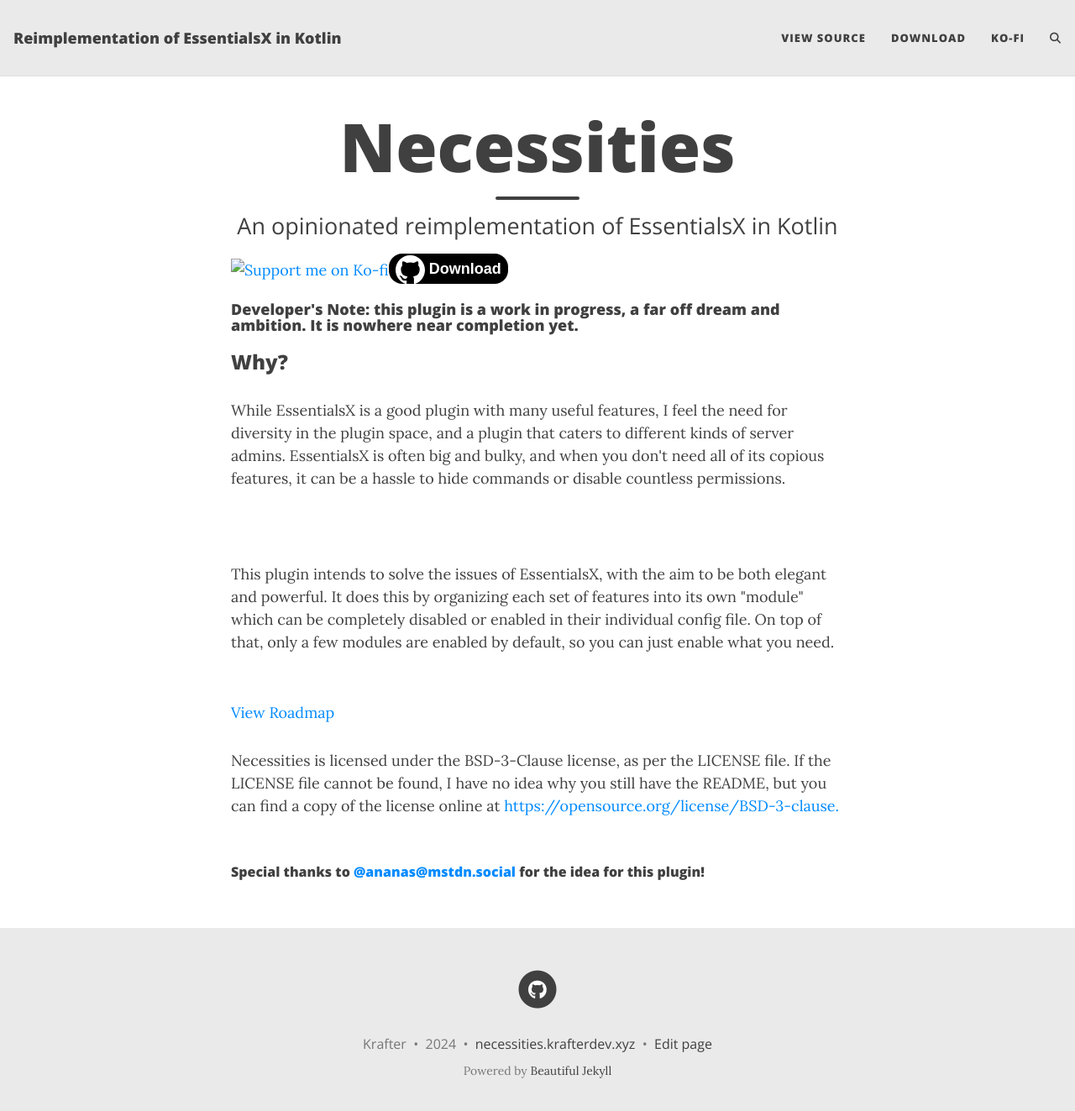
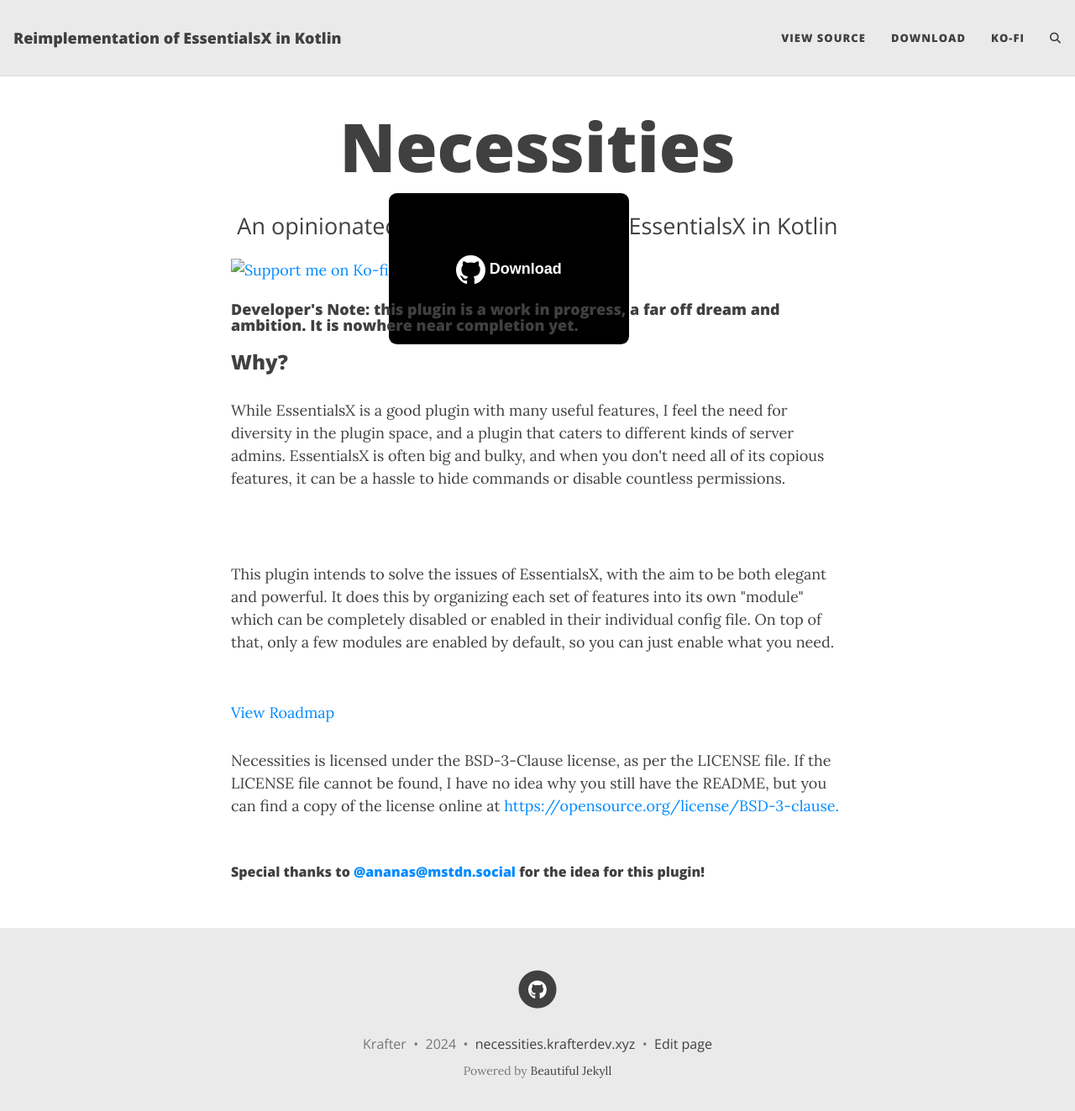
Before and after one commit to TheKrafter/NecessitiesWebpage, a Jekyll site: the page built from index.html, in a window 1280 px wide and 1336 px high. Shown: the top 1323 px of the window at 84% size. Built offline with Jekyll 4.4.1, drawn with Linux system fonts in a browser that asks for light colours; comment, search, counter and statistics services are not loaded.

Commit message:
Update fr 😔

```diff
--- a/index.html
+++ b/index.html
@@ -4,7 +4,7 @@
 subtitle: An opinionated reimplementation of EssentialsX in Kotlin
 ---
 
-<a href="https://ko-fi.com/G2G5DO1DO"><img src="https://ko-fi.com/img/githubbutton_sm.svg" alt="Support me on Ko-fi" height="40"></a><a style="border-radius: 1rem; background-color: black; color: white; text-decoration: none; font-family: Arial, Helvetica, sans-serif; font-weight: 600; padding: 0.5rem;" href="https://github.com/TheKrafter/Necessities/releases/latest"><svg xmlns="http://www.w3.org/2000/svg" width="35" height="35" fill="currentColor" class="bi bi-github" viewBox="0 0 16 16"><path d="M8 0C3.58 0 0 3.58 0 8c0 3.54 2.29 6.53 5.47 7.59.4.07.55-.17.55-.38 0-.19-.01-.82-.01-1.49-2.01.37-2.53-.49-2.69-.94-.09-.23-.48-.94-.82-1.13-.28-.15-.68-.52-.01-.53.63-.01 1.08.58 1.23.82.72 1.21 1.87.87 2.33.66.07-.52.28-.87.51-1.07-1.78-.2-3.64-.89-3.64-3.95 0-.87.31-1.59.82-2.15-.08-.2-.36-1.02.08-2.12 0 0 .67-.21 2.2.82.64-.18 1.32-.27 2-.27s1.36.09 2 .27c1.53-1.04 2.2-.82 2.2-.82.44 1.1.16 1.92.08 2.12.51.56.82 1.27.82 2.15 0 3.07-1.87 3.75-3.65 3.95.29.25.54.73.54 1.48 0 1.07-.01 1.93-.01 2.2 0 .21.15.46.55.38A8.01 8.01 0 0 0 16 8c0-4.42-3.58-8-8-8"/></svg> Download</a>
+<a href="https://ko-fi.com/G2G5DO1DO"><img src="https://ko-fi.com/img/githubbutton_sm.svg" alt="Support me on Ko-fi" height="40"></a><a style="border-radius: 0.6rem; background-color: black; color: white; text-decoration: none; font-family: Arial, Helvetica, sans-serif; font-weight: 600; padding: 5rem;" href="https://github.com/TheKrafter/Necessities/releases/latest"><svg xmlns="http://www.w3.org/2000/svg" width="35" height="35" fill="currentColor" class="bi bi-github" viewBox="0 0 16 16"><path d="M8 0C3.58 0 0 3.58 0 8c0 3.54 2.29 6.53 5.47 7.59.4.07.55-.17.55-.38 0-.19-.01-.82-.01-1.49-2.01.37-2.53-.49-2.69-.94-.09-.23-.48-.94-.82-1.13-.28-.15-.68-.52-.01-.53.63-.01 1.08.58 1.23.82.72 1.21 1.87.87 2.33.66.07-.52.28-.87.51-1.07-1.78-.2-3.64-.89-3.64-3.95 0-.87.31-1.59.82-2.15-.08-.2-.36-1.02.08-2.12 0 0 .67-.21 2.2.82.64-.18 1.32-.27 2-.27s1.36.09 2 .27c1.53-1.04 2.2-.82 2.2-.82.44 1.1.16 1.92.08 2.12.51.56.82 1.27.82 2.15 0 3.07-1.87 3.75-3.65 3.95.29.25.54.73.54 1.48 0 1.07-.01 1.93-.01 2.2 0 .21.15.46.55.38A8.01 8.01 0 0 0 16 8c0-4.42-3.58-8-8-8"/></svg> Download</a>
 
 <h4>Developer's Note: this plugin is a work in progress, a far off dream and ambition. It is nowhere near completion yet.</h4>
 
```
